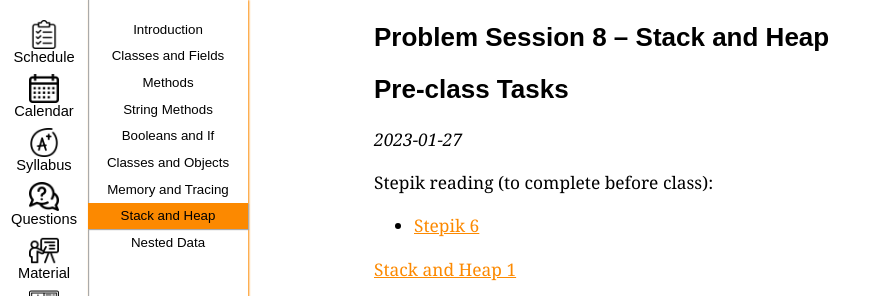
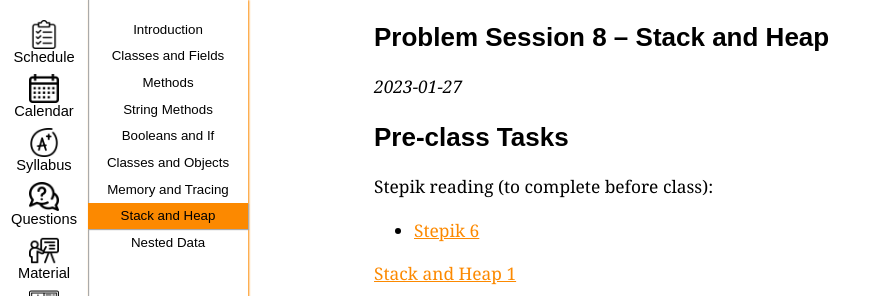
Before and after one commit to ucsd-cse8b-w23/ucsd-cse8b-w23.github.io, a Jekyll site: the page built from _lectures/lecture8.md, in a window 1280 px wide and 900 px high, cut to the strip 0-296 px from the top of the window. Shown: the whole strip, without its empty margins (0-880 px from the left). Built offline with Jekyll 4.4.1, drawn with Linux system fonts in a browser that asks for light colours.

Commit message:
Update lecture8.md

```diff
--- a/_lectures/lecture8.md
+++ b/_lectures/lecture8.md
@@ -21,9 +21,9 @@ worksheets:
 
 ## Problem Session {{ page.index }} – {{ page.name }}
 
+_{{ page.released-on }}_
+
 ## Pre-class Tasks
-
-_{{ page.released-on }}_
 
 Stepik reading (to complete before class):
 - [Stepik 6](https://stepik.org/lesson/573911/step/1?unit=568501)
```
